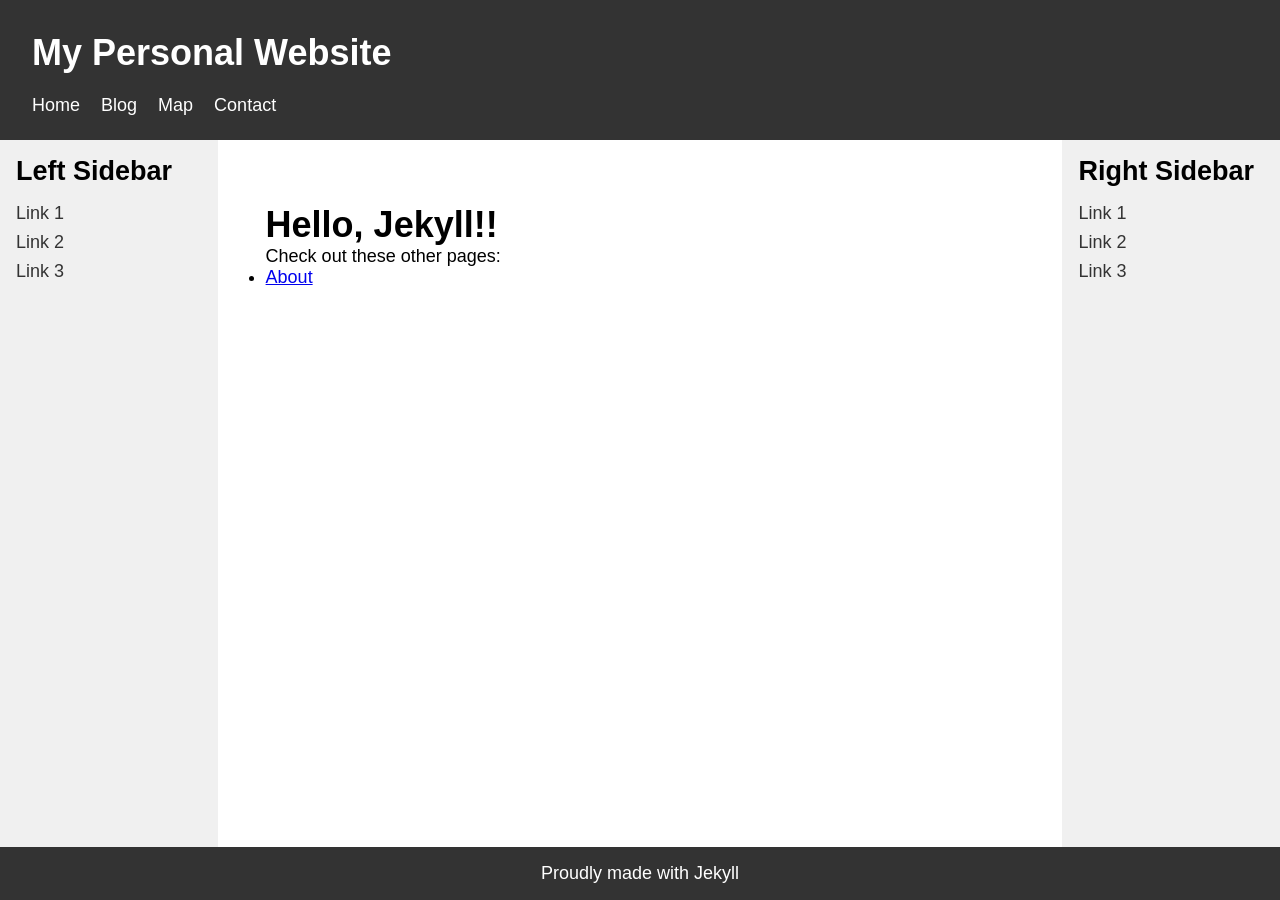
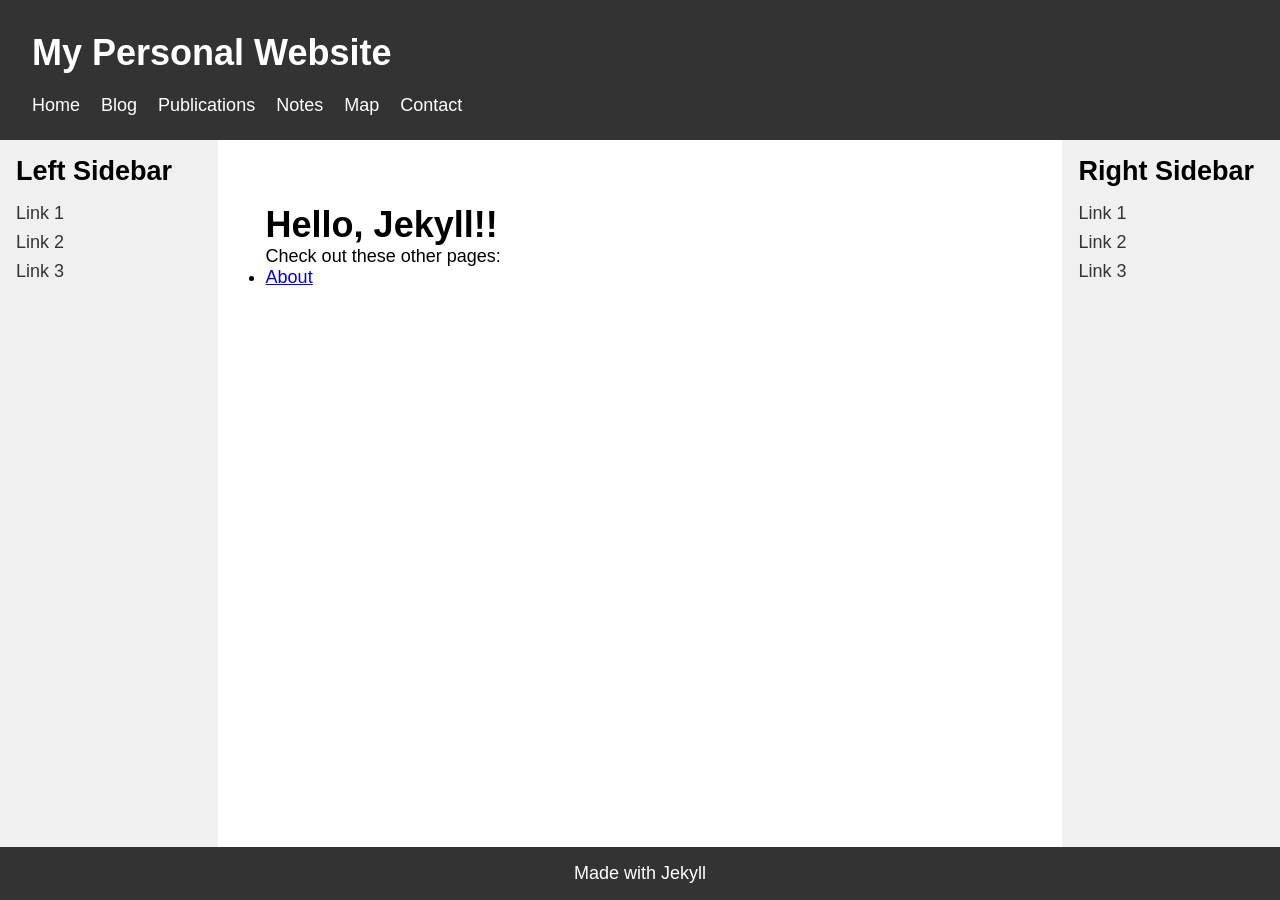
Before and after one commit to metinersin/metinersin.github.io, a Jekyll site: the page built from _pages/index.md, in a window 1280 px wide. Built offline with Jekyll 4.4.1, drawn with Linux system fonts in a browser that asks for light colours.

Commit message:
modifed the default layout to prevent clashes with the post layout

```diff
--- a/_layouts/default.html
+++ b/_layouts/default.html
@@ -11,12 +11,14 @@
 </head>
 
 <body>
-    <header>
+    <header class="banner">
         <h1>My Personal Website</h1>
         <nav>
             <ul class="nav-links">
                 <li><a href="/" {% if page.title == "Home" %}class="active-page"{% endif %}>Home</a></li>
                 <li><a href="/blog" {% if page.title == "Blog" %}class="active-page"{% endif %}>Blog</a></li>
+                <li><a href="/publications" {% if page.title == "Publications" %}class="active-page"{% endif %}>Publications</a></li>
+                <li><a href="/notes" {% if page.title == "Notes" %}class="active-page"{% endif %}>Notes</a></li>
                 <li><a href="/map" {% if page.title == "Map" %}class="active-page"{% endif %}>Map</a></li>
                 <li><a href="/contact" {% if page.title == "Contact" %}class="active-page"{% endif %}>Contact</a></li>
             </ul>
@@ -48,7 +50,7 @@
     </div>
 
     <footer>
-        Proudly made with Jekyll
+        Made with Jekyll
     </footer>
 </body>
 
```
